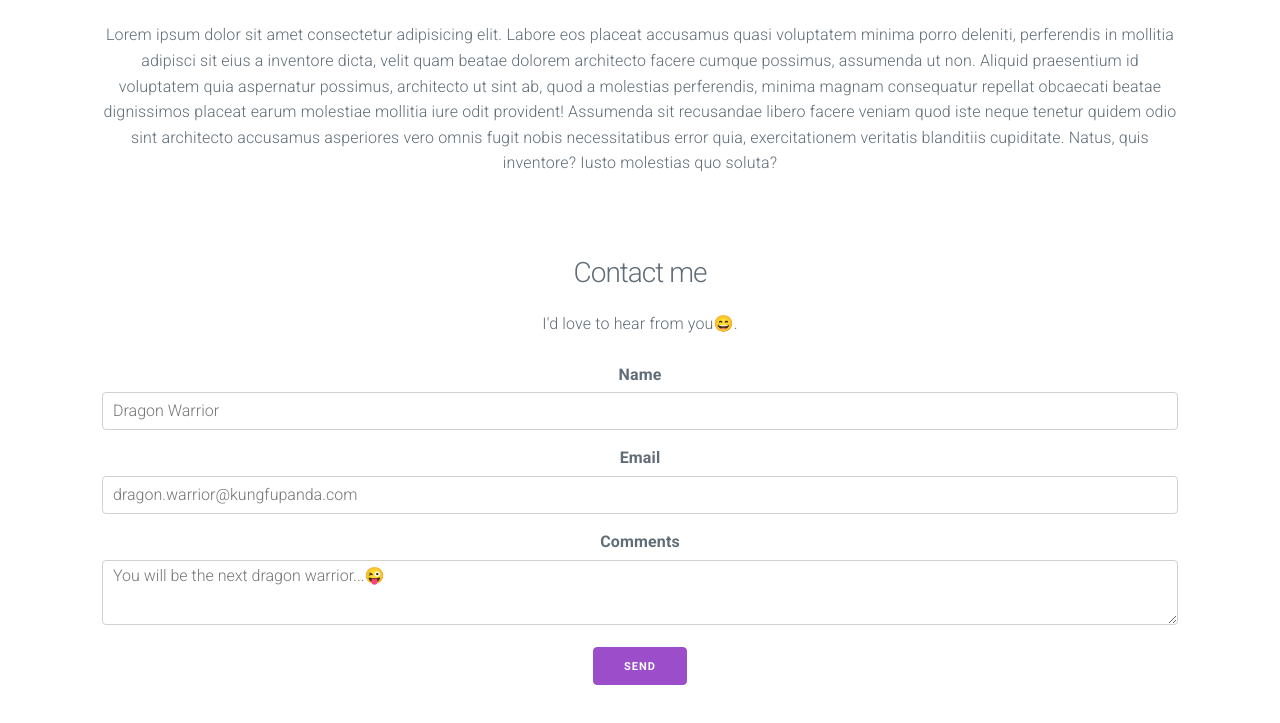
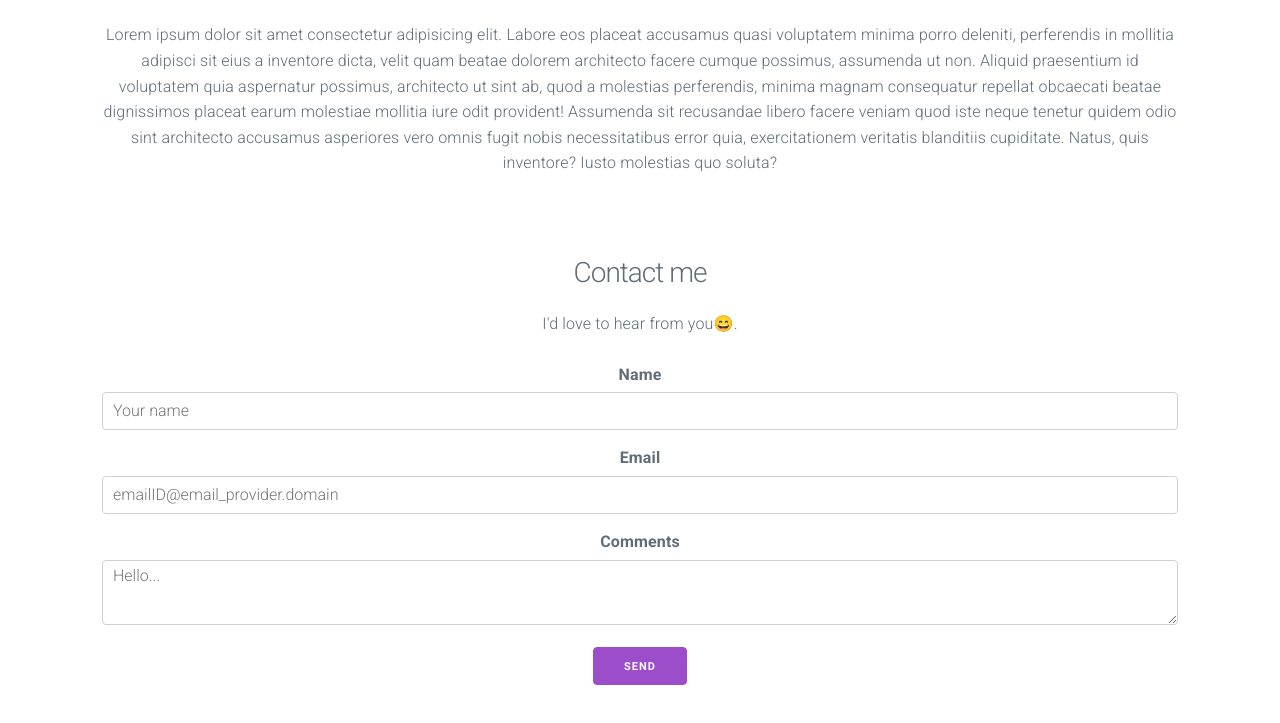
Before and after one commit to RakshithHolla/RakshithHolla.github.io, a plain HTML site: page index.html in a window 1280 px wide. Shown: the part 877-1600 px from the top of the page. Drawn offline with nearby package versions, Linux system fonts and the light colour scheme.

Commit message:
Update index.html
updated placeholders for contact form

```diff
--- a/index.html
+++ b/index.html
@@ -50,13 +50,13 @@
                 <fieldset>
                     <input type="text" name="_gotcha" style="display:none" />
                     <label for="name">Name</label>
-                    <input type="text" placeholder="Dragon Warrior" id="nameField" name="name">
+                    <input type="text" placeholder="Your name" id="nameField" name="name">
 
                     <label for="email">Email</label>
-                    <input type="email" placeholder="dragon.warrior@kungfupanda.com" id="emailField" name="_replyto" required>
+                    <input type="email" placeholder="emailID@email_provider.domain" id="emailField" name="_replyto" required>
 
                     <label for="comments">Comments</label>
-                    <textarea placeholder="You will be the next dragon warrior...&#128540;" id="commentField" name="message" required></textarea>
+                    <textarea placeholder="Hello..." id="commentField" name="message" required></textarea>
                     <input class="button-primary" type="submit" value="Send" onsubmit="alert('comments submitted successfully :)')">
                 </fieldset>
             </form>
```
